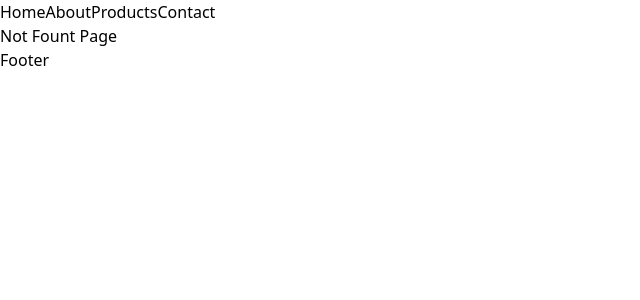
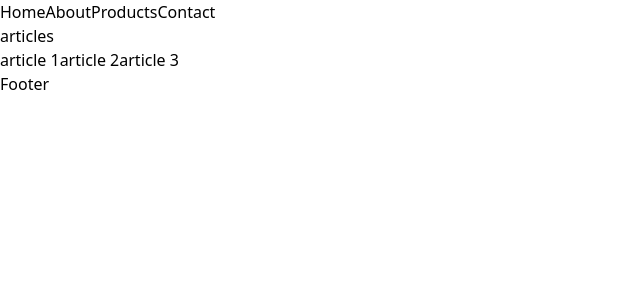
Before and after one commit to abbas-roholamin/journey, a Next.js app in the folder 09-nextjs/: page /articles in a window 1280 px wide. Before the commit this address had no page. Shown: the top 300 px of the page, without its empty margins (0-640 px from the left). Built offline with nearby package versions, Linux system fonts and the light colour scheme.

Commit message:
feat(Nextjs): Work with params and searchParams

```diff
--- /dev/null
+++ b/09-nextjs/src/app/articles/page.tsx
@@ -0,0 +1,16 @@
+import Link from "next/link";
+
+function Page() {
+  return (
+    <div>
+      <h1>articles</h1>
+      <div>
+        <Link href="/articles/new-one-1?lang=en">article 1</Link>
+        <Link href="/articles/new-one-2?lang=fr">article 2</Link>
+        <Link href="/articles/new-one-3">article 3</Link>
+      </div>
+    </div>
+  );
+}
+
+export default Page;
```
Also changed, not shown: 09-nextjs/src/app/articles/[articleId]/[reviewId]/page.tsx (added, +21 -0 lines), 09-nextjs/src/app/articles/[articleId]/page.tsx (added, +23 -0 lines).
